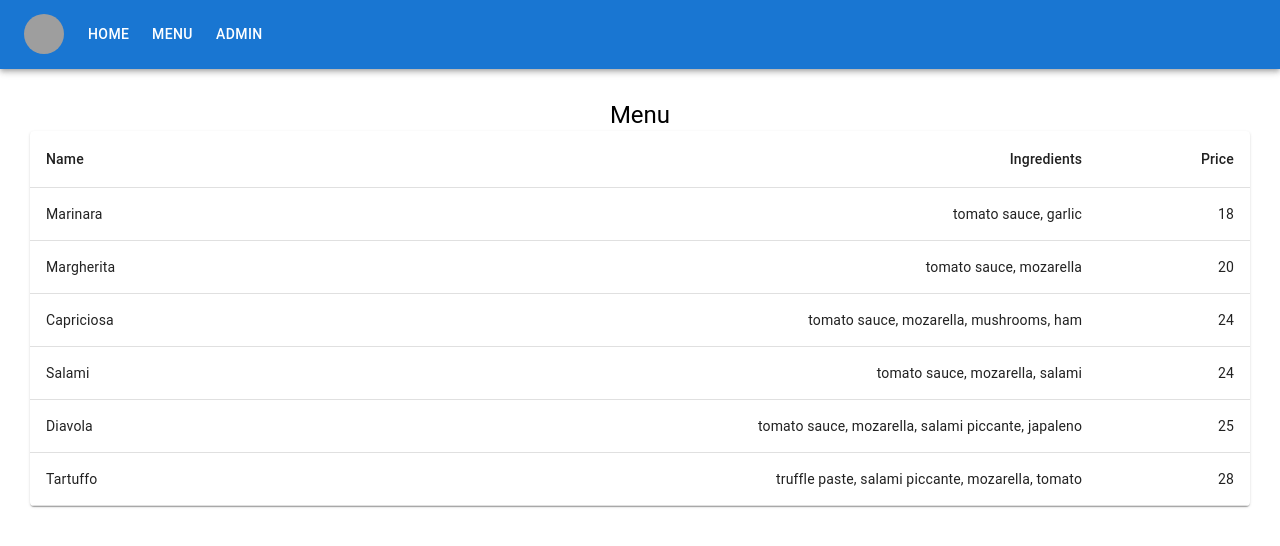
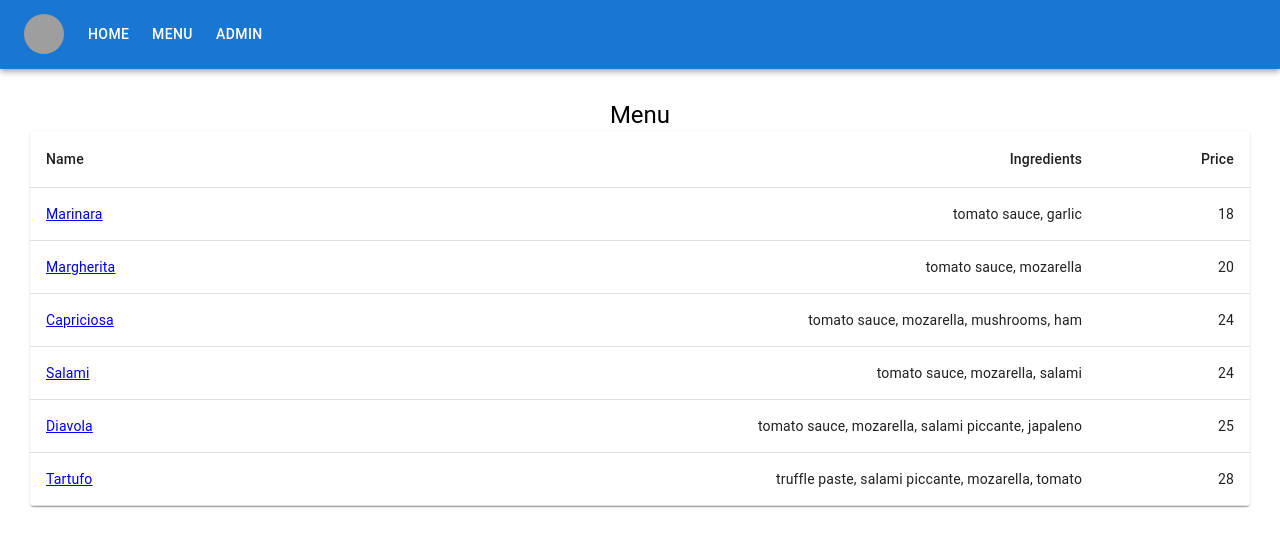
Before and after one commit to mlesiak/pizza-app, a React (Create React App) app in the folder pizza-app/: page /menu in a window 1280 px wide. Shown: the top 546 px of the page. Built offline with nearby package versions, Linux system fonts and the light colour scheme; data requests are answered from the project's data file; grey boxes are pictures that could not be loaded.

Commit message:
added details views for pizzas

```diff
--- a/pizza-app/db.json
+++ b/pizza-app/db.json
@@ -1,10 +1,10 @@
 {
     "menu": [
-      { "id": 0, "name": "Marinara", "ingredients": "tomato sauce, garlic", "price": 18 },
+      { "id": 0, "name": "Marinara", "ingredients": "tomato sauce, garlic", "price": 18, "url": "https://assets.tmecosys.com/image/upload/t_web600x528/img/recipe/vimdb/83535.jpg" },
       { "id": 1, "name": "Margherita", "ingredients": "tomato sauce, mozarella", "price": 20 },
-      { "id": 2, "name": "Capriciosa", "ingredients": "tomato sauce, mozarella, mushrooms, ham", "price": 24 },
+      { "id": 2, "name": "Capriciosa", "ingredients": "tomato sauce, mozarella, mushrooms, ham", "price": 24, "url": "https://www.unileverfoodsolutions.pl/dam/global-ufs/mcos/NEE/calcmenu/recipes/PL-recipes/general/pizza-capriciosa/main-header.jpg" },
       { "id": 3, "name": "Salami", "ingredients": "tomato sauce, mozarella, salami", "price": 24 },
       { "id": 4, "name": "Diavola", "ingredients": "tomato sauce, mozarella, salami piccante, japaleno", "price": 25 },
-      { "id": 5, "name": "Tartuffo", "ingredients": "truffle paste, salami piccante, mozarella, tomato", "price": 28 }
+      { "id": 5, "name": "Tartufo", "ingredients": "truffle paste, salami piccante, mozarella, tomato", "price": 28, "url": "https://static.pyszne.pl/images/restaurants/pl/001R1O7N/products/tartufo_002.png" }
     ]
   }
--- a/pizza-app/src/content/menu/details/index.js
+++ b/pizza-app/src/content/menu/details/index.js
@@ -1,19 +1,35 @@
 import { PageWrapper } from "../../../common/page-wrapper";
 import { useParams } from "react-router-dom";
 import { useEffect, useState } from "react";
+import Typography from "@mui/material/Typography";
+import Avatar from "@mui/material/Avatar";
 
 export const MenuDetails = () => {
   const params = useParams();
 
-  const [pizza, setPizza] = useState(null);
+  const [pizza, setPizza] = useState([]);
 
   useEffect(() => {
     fetch(`http://localhost:3000/menu/${params.id}`)
       .then((r) => r.json())
       .then((data) => {
-        console.log(data);
+        setPizza(data);
       });
-  });
+  }, []);
 
-  return <PageWrapper title="Details"></PageWrapper>;
+  return (
+    <PageWrapper title={pizza.name}>
+      <Avatar
+        sx={{ width: "200px", height: "200px", my: 2 }}
+        alt="pizza"
+        src={
+          pizza.url
+            ? pizza.url
+            : "https://cdn-icons-png.flaticon.com/512/3595/3595455.png"
+        }
+      />
+      <Typography variant="subtitle">{pizza.ingredients}</Typography>
+      <Typography variant="h5">{pizza.price}</Typography>
+    </PageWrapper>
+  );
 };
--- a/pizza-app/src/content/menu/index.js
+++ b/pizza-app/src/content/menu/index.js
@@ -8,6 +8,7 @@ import TableContainer from "@mui/material/TableContainer";
 import TableHead from "@mui/material/TableHead";
 import TableRow from "@mui/material/TableRow";
 import Paper from "@mui/material/Paper";
+import { Link } from "react-router-dom";
 
 export const Menu = () => {
   const [pizzas, setPizzas] = useState([]);
@@ -36,7 +37,9 @@ export const Menu = () => {
             {pizzas.map((pizza) => {
               return (
                 <TableRow key={pizza.id}>
-                  <TableCell>{pizza.name}</TableCell>
+                  <TableCell>
+                    <Link to={`/menu/${pizza.id}`}>{pizza.name}</Link>
+                  </TableCell>
                   <TableCell align="right">{pizza.ingredients}</TableCell>
                   <TableCell align="right">{pizza.price}</TableCell>
                 </TableRow>
```
